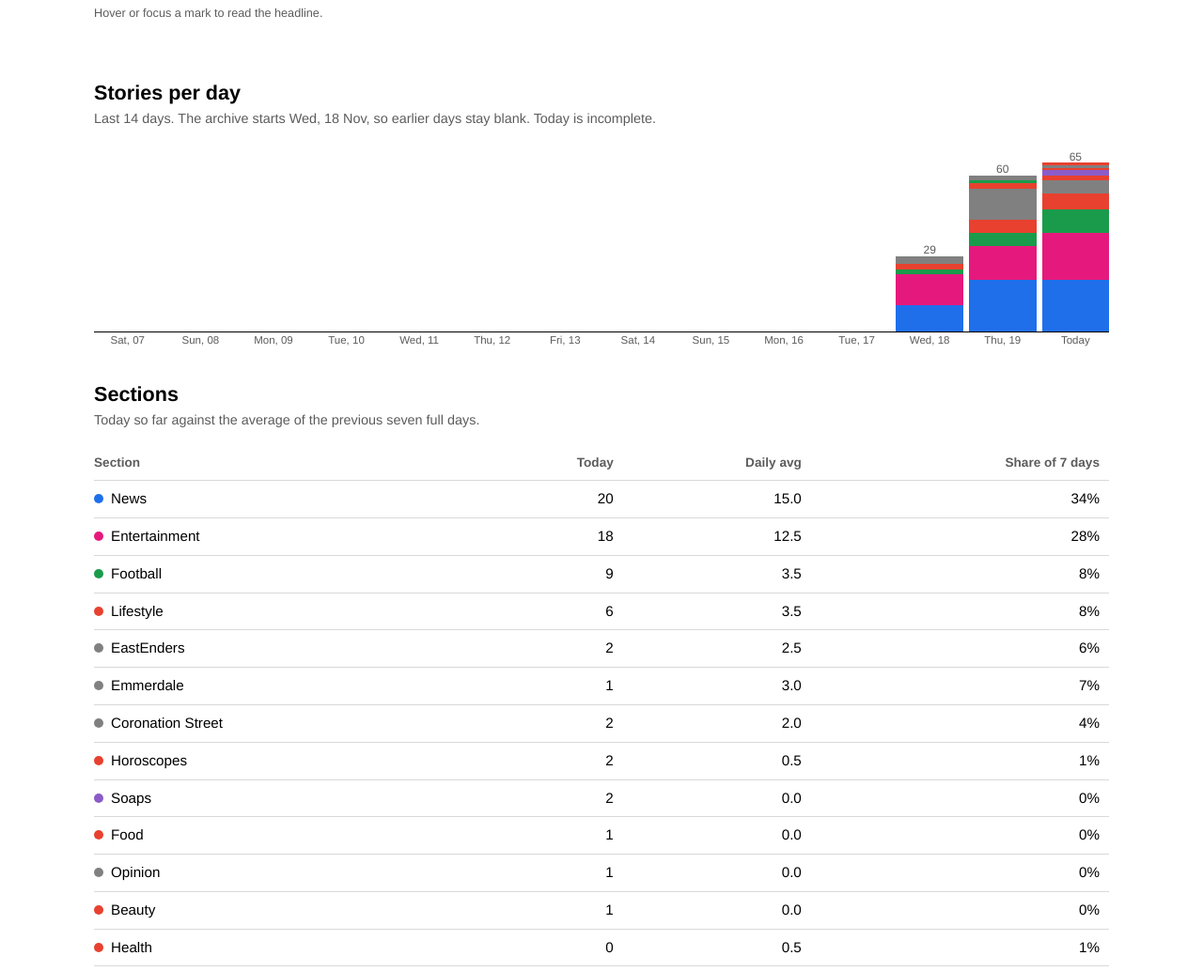
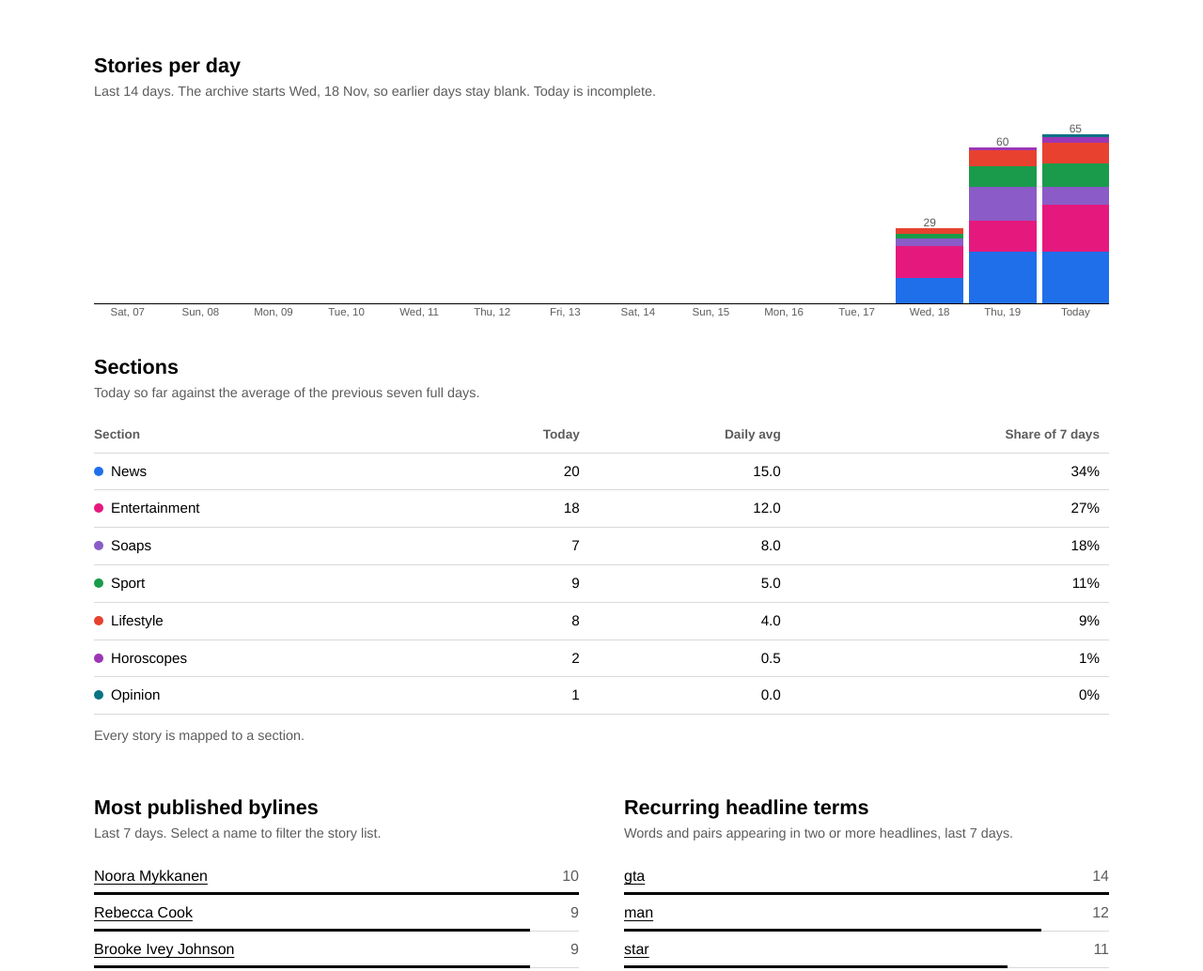
Before and after one commit to dazedharry/metro-monitor, a plain HTML site: page docs/index.html in a window 1280 px wide. Shown: the part 720-1754 px from the top of the page at 94% size. Drawn offline with Linux system fonts and the light colour scheme.

Commit message:
Add files via upload

```diff
--- a/docs/index.html
+++ b/docs/index.html
@@ -3,15 +3,15 @@
 <head>
 <meta charset="utf-8">
 <meta name="viewport" content="width=device-width, initial-scale=1">
-<title>Metro.co.uk | Content Hub</title>
+<title>Metro output monitor</title>
 <style>
 :root{
   --bg:#fff; --fg:#000; --muted:#5c5c5c; --line:#d9d9d9; --soft:#f2f2f2;
-  --news:#1f6feb; --ent:#e5197d; --sport:#1a9b4b; --life:#e8412f; --soaps:#8b5cc7; --tech:#d98a00; --other:#808080;
+  --news:#1f6feb; --ent:#e5197d; --sport:#1a9b4b; --life:#e8412f; --soaps:#8b5cc7; --tech:#d98a00; --opinion:#0b7285; --shopping:#c2410c; --puzzles:#6d8f00; --money:#b8860b; --property:#5b6b7b; --travel:#0e9fbc; --horoscopes:#9c36b5; --other:#808080;
 }
 @media (prefers-color-scheme:dark){
   :root{--bg:#000; --fg:#fff; --muted:#a8a8a8; --line:#333; --soft:#1a1a1a;
-        --news:#4d94ff; --ent:#ff4fa3; --sport:#35c46b; --life:#ff6a55; --soaps:#b08af0; --tech:#f0a91a; --other:#9a9a9a;}
+        --news:#4d94ff; --ent:#ff4fa3; --sport:#35c46b; --life:#ff6a55; --soaps:#b08af0; --tech:#f0a91a; --opinion:#3bc0d8; --shopping:#ff8a4c; --puzzles:#a3d13a; --money:#e6b422; --property:#8fa1b3; --travel:#4cc9e4; --horoscopes:#d27ae8; --other:#9a9a9a;}
 }
 *{box-sizing:border-box}
 body{margin:0;background:var(--bg);color:var(--fg);font:16px/1.5 "Helvetica Neue",Arial,sans-serif}
@@ -84,7 +84,7 @@ input{flex:1 1 220px}
 <body>
 <div class="wrap">
   <header>
-    <h1>Metro.co.uk Content Hub</h1>
+    <h1>Metro output</h1>
     <div class="status" id="status" role="status">Loading…</div>
   </header>
   <div id="err" hidden></div>
@@ -114,6 +114,7 @@ input{flex:1 1 220px}
         <thead><tr><th>Section</th><th class="r">Today</th><th class="r">Daily avg</th><th class="r">Share of 7 days</th></tr></thead>
         <tbody id="sections"></tbody>
       </table>
+      <p class="sub" id="unmapped" style="margin-top:12px"></p>
     </section>
 
     <section class="two">
@@ -156,16 +157,45 @@ const dateTimeFmt=new Intl.DateTimeFormat("en-GB",{timeZone:TZ,weekday:"short",d
 function dayLabel(dayStr){return dayLabelFmt.format(new Date(dayStr+"T12:00:00Z"));}
 function shiftDay(dayStr,n){const d=new Date(dayStr+"T12:00:00Z");d.setUTCDate(d.getUTCDate()+n);return d.toISOString().slice(0,10);}
 
-const COLOUR_RULES=[
-  [/soap/i,"var(--soaps)"],
-  [/entertain|showbiz|tv|celeb|music|film/i,"var(--ent)"],
-  [/sport|football|premier|f1|cricket|rugby|tennis/i,"var(--sport)"],
-  [/life|food|travel|health|fashion|beauty|horoscope|relationship|money|home|garden|wellbeing/i,"var(--life)"],
-  [/tech|gaming|game|science/i,"var(--tech)"],
-  [/news|uk|world|politic|us\b|crime|weather|royal/i,"var(--news)"]
+const MASTER=["News","Entertainment","Sport","Lifestyle","Soaps","Opinion","Shopping","Puzzles","Money","Property","Travel","Horoscopes","Tech and Gaming","Other"];
+const COLOURS={News:"var(--news)",Entertainment:"var(--ent)",Sport:"var(--sport)",Lifestyle:"var(--life)",Soaps:"var(--soaps)",Opinion:"var(--opinion)",Shopping:"var(--shopping)",Puzzles:"var(--puzzles)",Money:"var(--money)",Property:"var(--property)",Travel:"var(--travel)",Horoscopes:"var(--horoscopes)","Tech and Gaming":"var(--tech)",Other:"var(--other)"};
+function colourOf(section){return COLOURS[section]||"var(--other)";}
+const rx=list=>new RegExp("\\b(?:"+list.join("|")+")\\b","i");
+
+/* Pass 1: named shows and sports override the feed's own tags.
+   "title" terms are matched in the headline and tags; "tags" terms only in tags, because they are ambiguous in headlines. */
+const OVERRIDES=[
+  ["Soaps",{title:rx(["eastenders","east enders","emmerdale","coronation street","corrie","hollyoaks","home and away"]),tags:rx(["soaps?","neighbours"])}],
+  ["Sport",{title:rx(["snooker","boxing(?! day)","premier league","champions league","formula 1","wimbledon","rugby","cricket","tennis","ufc","darts"]),tags:rx(["golf","f1","boxer"])}]
 ];
-function colourOf(section){for(const [re,c] of COLOUR_RULES){if(re.test(section))return c;}return "var(--other)";}
-function sectionOf(s){return (s.categories&&s.categories[0])||"Uncategorised";}
+/* Pass 2: map each feed tag, in order, to the master list. */
+const TAG_RULES=[
+  ["Opinion",rx(["opinion","columnist","comment"])],
+  ["Horoscopes",rx(["horoscopes?","zodiac","star signs?","astrology"])],
+  ["Puzzles",rx(["puzzles?","crosswords?","sudoku","wordle","quiz(?:zes)?"])],
+  ["Shopping",rx(["shopping","deals?","black friday","cyber monday","sales?","discounts?"])],
+  ["Property",rx(["property","house prices?","housing","rents?","rental","estate agents?"])],
+  ["Money",rx(["money","cost of living","energy bills?","savings?","pensions?","mortgages?","tax","finance","credit"])],
+  ["Travel",rx(["travel","holidays?","flights?","airports?","cruises?","getaway"])],
+  ["Sport",rx(["sport","football","olympics"])],
+  ["Soaps",rx(["soaps?"])],
+  ["Tech and Gaming",rx(["tech","technology","gaming","games?","video games?","gadgets?","playstation","xbox","nintendo","smartphones?","ai","apps?"])],
+  ["Lifestyle",rx(["life","lifestyle","beauty","food","health","fashion","relationships?","wellbeing","wellness","fitness","parenting","home","garden","diet","sex","recipes?","pets"])],
+  ["Entertainment",rx(["entertainment","showbiz","tv","celeb(?:rity|rities)?","music","films?","movies?","strictly","love island","reality"])],
+  ["News",rx(["news","uk","world","politics","crime","weather","us","royal","royals","business","science","environment","education","transport"])]
+];
+function sectionOf(s){
+  const tags=(s.categories||[]);
+  const tagText=tags.join(" | ");
+  const titleAndTags=(s.title||"")+" | "+tagText;
+  for(const [name,r] of OVERRIDES){
+    if(r.title.test(titleAndTags)||r.tags.test(tagText))return name;
+  }
+  for(const t of tags){
+    for(const [name,r] of TAG_RULES){if(r.test(t))return name;}
+  }
+  return "Other";
+}
 function safeHref(u){return /^https?:\/\//i.test(u)?u:"#";}
 
 function h(tag,attrs,...kids){
@@ -278,6 +308,11 @@ function render(){
     tb.append(h("tr",{},h("td",{},h("i",{style:`background:${colourOf(sn)}`}),sn),h("td",{class:"r",text:String(secCountsToday[sn]||0)}),h("td",{class:"r",text:a7.toFixed(1)}),h("td",{class:"r",text:total7?Math.round((secCounts7[sn]||0)/total7*100)+"%":"–"})));
   });
 
+  // tags behind stories that landed in Other, to spot gaps in the mapping
+  const oc={};ALL.filter(x=>x.section==="Other").forEach(x=>{const t=(x.categories&&x.categories[0])||"(no tag)";oc[t]=(oc[t]||0)+1;});
+  const ot=Object.entries(oc).sort((a,b)=>b[1]-a[1]).slice(0,8);
+  $("unmapped").textContent=ot.length?"Most common tags in Other: "+ot.map(([t,c])=>t+" ("+c+")").join(", ")+".":"Every story is mapped to a section.";
+
   // last-7-day pool (today + previous 6)
   const pool=days.flatMap(d=>byDay[d]||[]);
   // authors
```
